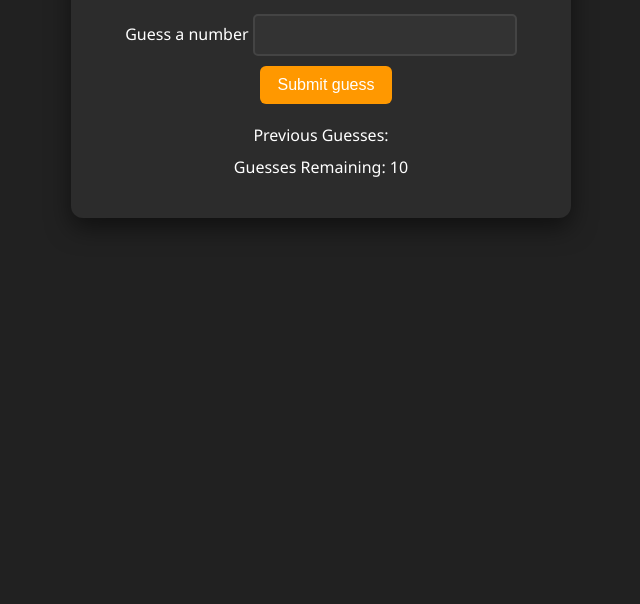
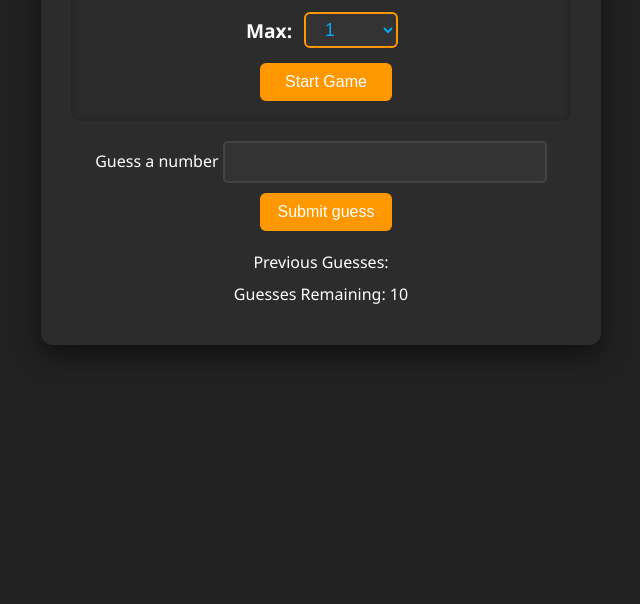
Before and after one commit to imgovind95/Guess-Number-Game, a plain HTML site: page index.html in a window 1280 px wide. Shown: the part 196-800 px from the top of the page, without its empty margins (319-959 px from the left). Drawn offline with Linux system fonts and the light colour scheme.

Commit message:
Update styles.css

```diff
--- a/styles.css
+++ b/styles.css
@@ -1,10 +1,3 @@
-/* Reset some browser defaults */
-* {
-  margin: 0;
-  padding: 0;
-  box-sizing: border-box;
-}
-
 body {
   font-family: 'Segoe UI', Tahoma, Geneva, Verdana, sans-serif;
   background-color: #212121;
@@ -12,29 +5,7 @@ body {
   display: flex;
   flex-direction: column;
   align-items: center;
-  min-height: 100vh;
   padding: 20px;
-}
-
-nav {
-  width: 100%;
-  text-align: center;
-  margin-bottom: 30px;
-}
-
-nav a {
-  color: #fff;
-  text-decoration: none;
-  margin: 0 15px;
-  font-size: 18px;
-  border-bottom: 2px solid transparent;
-  padding: 6px;
-  transition: all 0.3s ease-in-out;
-}
-
-nav a:hover {
-  border-bottom: 2px solid #ff9800;
-  color: #ff9800;
 }
 
 #wrapper {
@@ -53,15 +24,55 @@ h1 {
   margin-bottom: 15px;
 }
 
-form {
-  margin-top: 20px;
+.range-container {
+  margin-bottom: 20px;
+  padding: 20px;
+  border-radius: 10px;
+  background-color: #2c2c2c;
+  box-shadow: inset 0 0 8px #00000044;
+  display: flex;
+  flex-direction: column;
+  gap: 15px;
+  align-items: center;
 }
 
-label2 {
+.range-row {
+  display: flex;
+  align-items: center;
+  gap: 10px;
+}
+
+.range-row label {
+  font-size: 1.2rem;
+  font-weight: bold;
+  color: white;
+  width: 50px;
+}
+
+.range-row select {
   font-size: 1.1rem;
-  margin-right: 10px;
-  display: inline-block;
-  margin-bottom: 10px;
+  padding: 5px 15px;
+  border-radius: 6px;
+  background-color: #333;
+  color: #03a9f4;
+  border: 2px solid #ff9800;
+  cursor: pointer;
+}
+
+#startGameBtn {
+  padding: 10px 25px;
+  background-color: #ff9800;
+  color: white;
+  font-size: 1rem;
+  border: none;
+  border-radius: 6px;
+  cursor: pointer;
+  transition: background 0.3s;
+  align-self: center;
+}
+
+#startGameBtn:hover {
+  background-color: #ffb74d;
 }
 
 input[type="text"] {
@@ -89,7 +100,6 @@ input[type="text"] {
 
 .guessSubmit:hover {
   background-color: #ffb74d;
-  transform: scale(1.05);
 }
 
 .resultParas {
```
